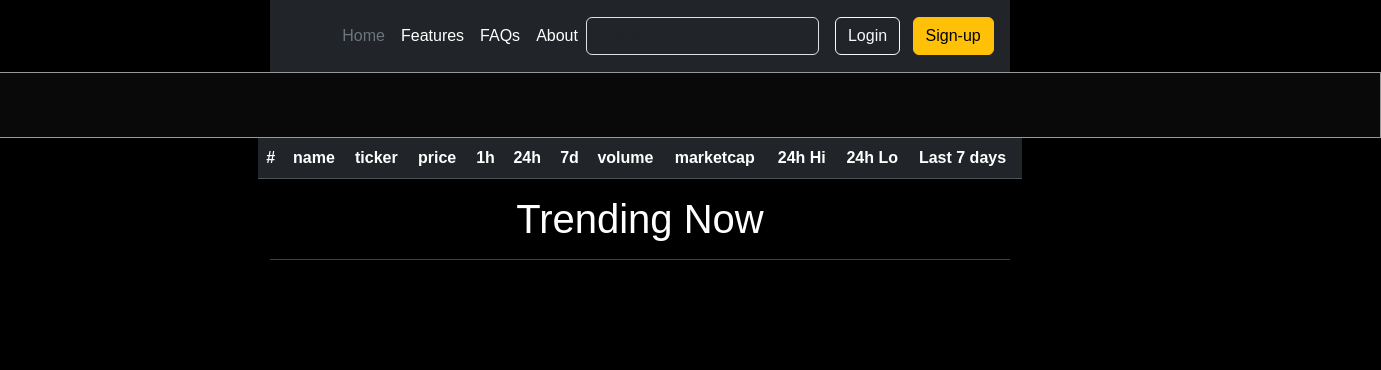
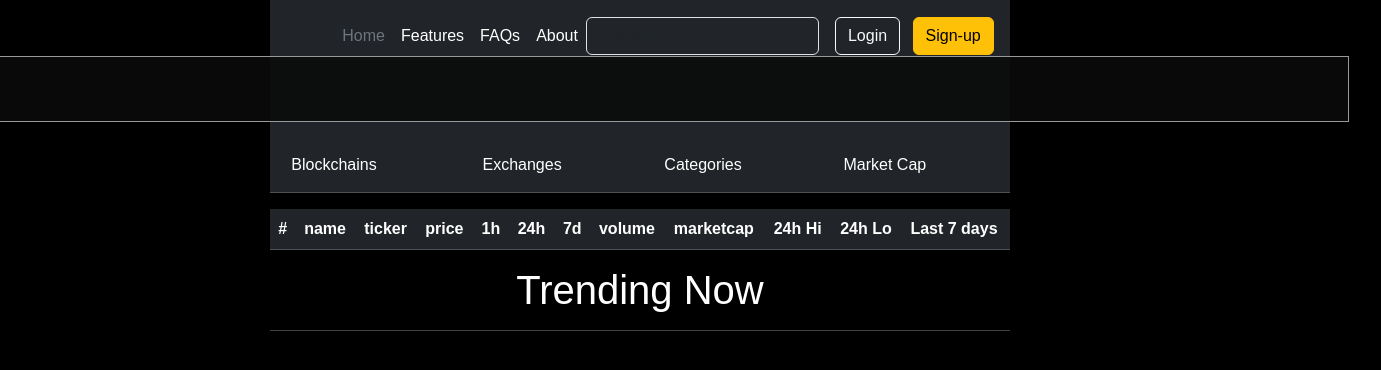
Before and after one commit to Cryptex-prototype/prototype, a plain HTML site: page gecko-api/html/index.html in a window 1280 px wide. Shown: the whole page, 1381 px wide, since content can reach past the window. Drawn offline with nearby package versions, Linux system fonts and the light colour scheme; no server answers.

Commit message:
moved a few elements around for styling added table with buttons that will getChart different queries like blockchain or categories, these will probably wind up being redirects to new pages

```diff
--- a/gecko-api/html/index.html
+++ b/gecko-api/html/index.html
@@ -26,6 +26,9 @@
         scroll-behavior: smooth;
 
     }
+    .ticker-wrap {
+        overflow-x: hidden;
+    }
     section {
         position: relative;
         display: grid;
@@ -39,8 +42,8 @@
         width:20px;
     }
 </style>
-<div class="container">
 <header class="p-3 text-bg-dark">
+
         <div class="d-flex flex-wrap align-items-center justify-content-center justify-content-lg-start">
             <a href="/" class="d-flex align-items-center mb-2 mb-lg-0 text-white text-decoration-none">
                 <svg class="bi me-2" width="40" height="32" role="img" aria-label="Bootstrap"></svg>
@@ -66,17 +69,36 @@
             </div>
         </div>
             <div id="global" class="text-end"></div>
+
+    <div class="ticker-wrap">
+        <div class="ticker"></div>
+    </div>
+
 </header>
 
 
 <main>
 
-    <div class="ticker-wrap">
-        <div class="ticker"></div>
-    </div>
+        <button onclick="topFunction()" class="bg-primary" id="topBtn" title="Go to top"><i class="bi bi-arrow-up-circle"></i></button>
+    <section class="container">
+        <div class="row">
+            <table class="table table-dark">
+                <thead>
+                <tr>
+                    <th scope="col"><button class="btn bg-dark text-white">Blockchains</button></th>
+                    <th scope="col"><button class="btn bg-dark text-white">Exchanges</button></th>
+                    <th scope="col"><button class="btn bg-dark text-white">Categories</button></th>
+                    <th scope="col"><button class="btn bg-dark text-white">Market Cap</button></th>
 
-        <button onclick="topFunction()" class="bg-primary" id="topBtn" title="Go to top"><i class="bi bi-arrow-up-circle"></i></button>
-    <section class="row">
+                </tr>
+                </thead>
+                <tbody>
+                </tbody>
+            </table>
+        </div>
+
+
+    <div class="row">
         <table class="table table-dark">
             <thead id="tableHead">
             <tr>
@@ -97,6 +119,7 @@
             <tbody id="coinChart"></tbody>
             </table>
 
+    </div>
     </section>
 
     <section>
```
